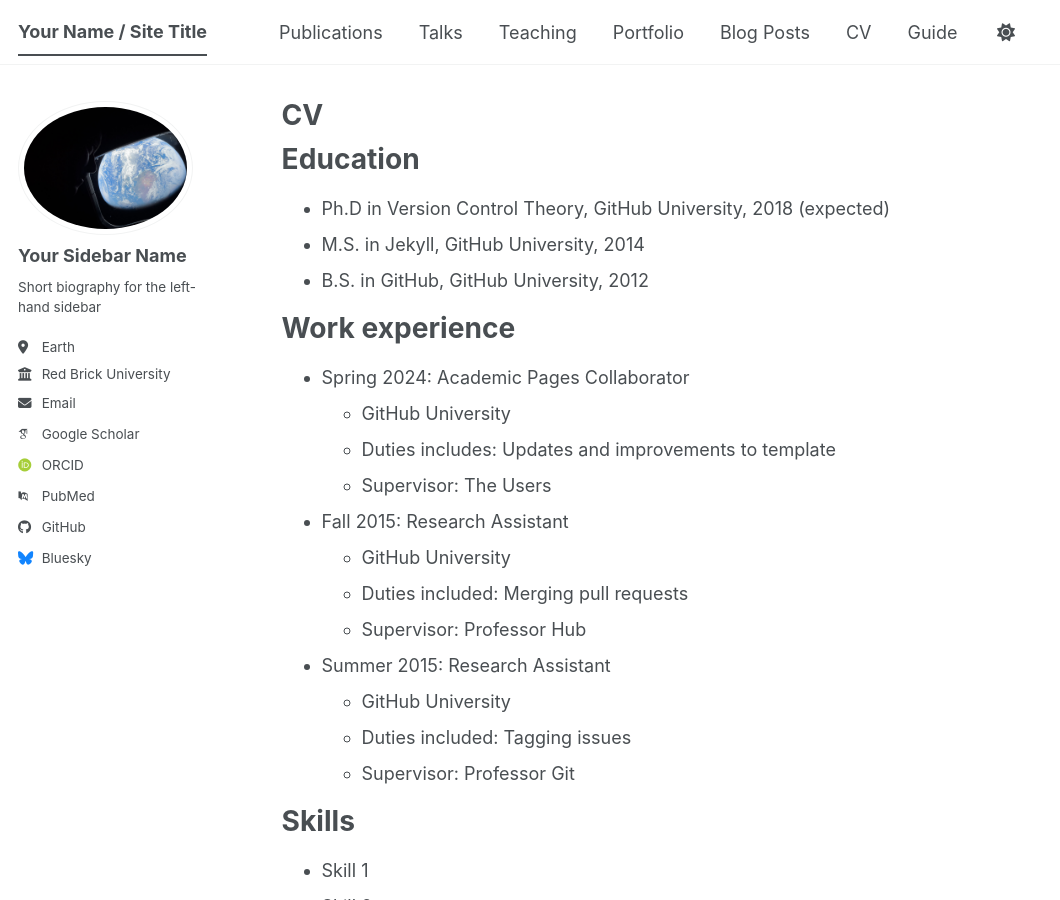
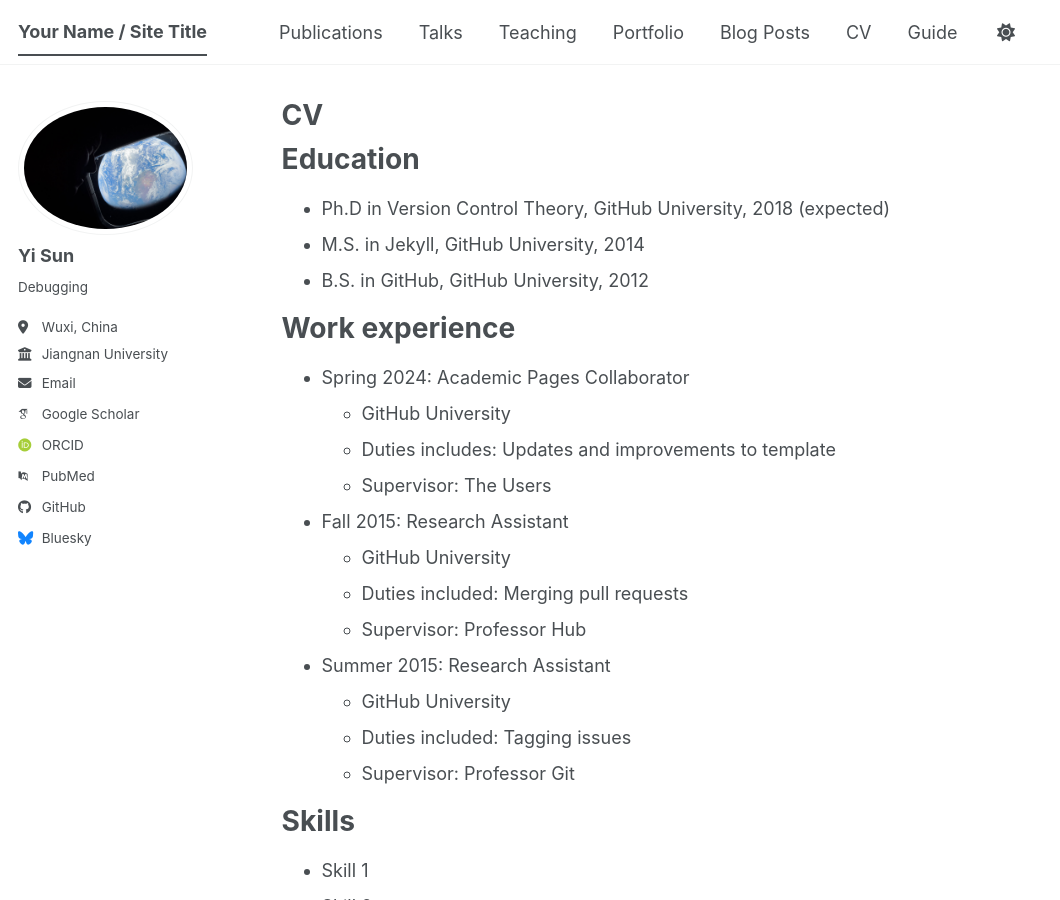
Before and after one commit to issunsun1/SunnyY, a Jekyll site: the page built from _pages/cv.md, in a window 1280 px wide and 900 px high. Shown: the whole window, without its empty margins (0-1060 px from the left). Built offline with Jekyll 4.4.1, drawn with Linux system fonts in a browser that asks for light colours; some web fonts are replaced; a script bundle is joined from its source files by our own code; library files that are not in the unit come from our copies.

Commit message:
Update _config.yml

```diff
--- a/_config.yml
+++ b/_config.yml
@@ -23,14 +23,14 @@
 #               Additional customization can be done by editing /_includes/author-profile.html
 author:
   # Biographic information
-  avatar           : "/images/profile.JPG"
-  name             : "Your Sidebar Name"
+  avatar           : "images/profile.JPG"
+  name             : "Yi Sun"
   pronouns         : # example: "she/her"
-  bio              : "Short biography for the left-hand sidebar"
-  location         : "Earth"
-  employer         : "Red Brick University"
+  bio              : "Debugging"
+  location         : "Wuxi, China"
+  employer         : "Jiangnan University"
   uri              : # URL
-  email            : "none@example.org"
+  email            : "issunsun1@gmail.com"
 
   # Academic websites
   academia         : # URL
```
